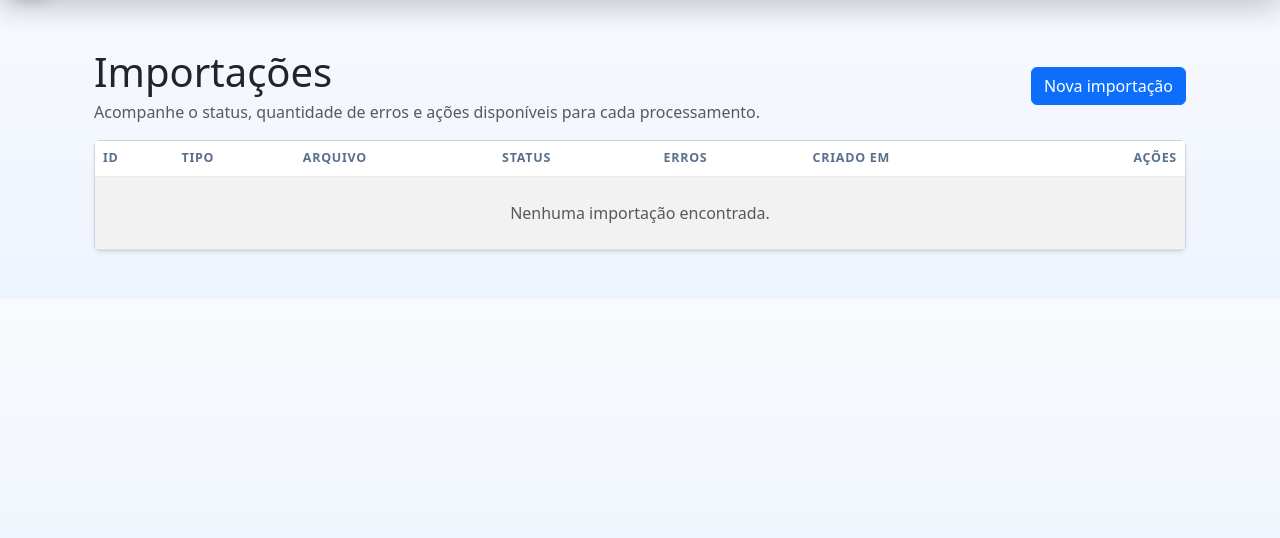
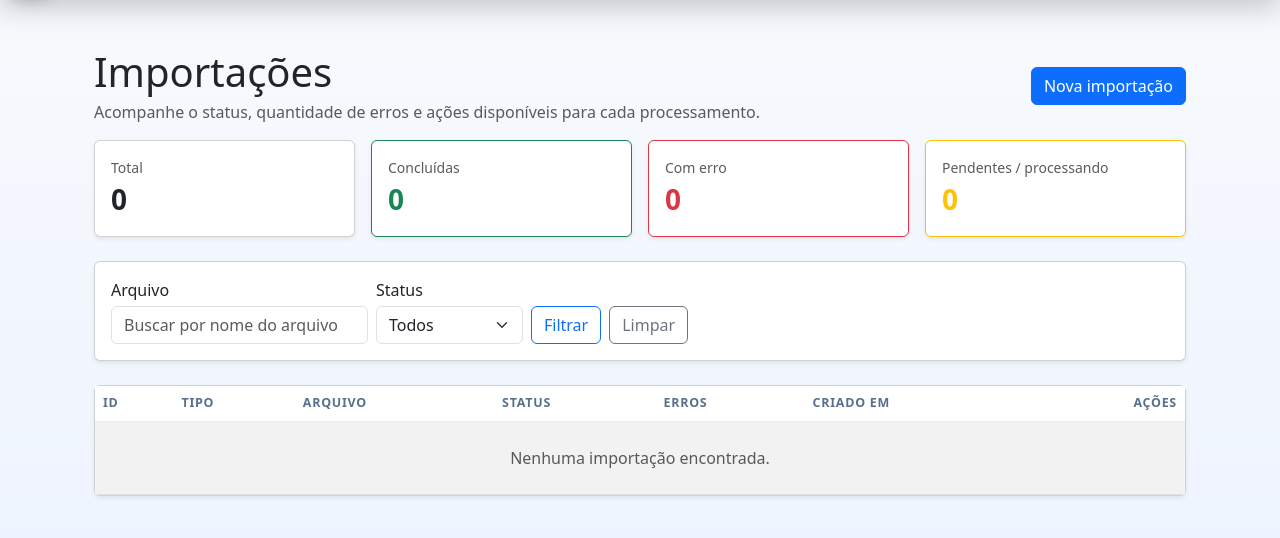
Before and after one commit to daniellaranjoadm-dorange/rdc-inteligente, a Django app: page /importacoes/ in a window 1280 px wide. Shown: the part 56-594 px from the top of the page. Run offline with Django 5.2, Linux system fonts and the light colour scheme; the visitor is signed in with stand-in values (Sample User, id 1); data that the repository does not hold is empty.

Commit message:
feat(importacoes): adiciona busca por nome de arquivo

```diff
--- a/importacoes/views.py
+++ b/importacoes/views.py
@@ -18,18 +18,43 @@ class ImportacoesHomeView(AuthenticatedTemplateMixin, ListView):
     paginate_by = 20
 
     def get_queryset(self):
-        return ImportacaoArquivo.objects.select_related("criado_por").prefetch_related("erros").order_by("-created_at")
+        qs = ImportacaoArquivo.objects.select_related("criado_por").prefetch_related("erros").order_by("-created_at")
+        status = self.request.GET.get("status", "").strip()
+        q = self.request.GET.get("q", "").strip()
+
+        if status:
+            qs = qs.filter(status=status)
+
+        if q:
+            qs = qs.filter(arquivo__icontains=q)
+
+        return qs
 
     def get_context_data(self, **kwargs):
         context = super().get_context_data(**kwargs)
         highlight_id = self.request.GET.get("highlight")
+        status = self.request.GET.get("status", "").strip()
+        q = self.request.GET.get("q", "").strip()
+
+        base_qs = ImportacaoArquivo.objects.all()
 
         context["importacao_destacada"] = None
         if highlight_id:
             try:
-                context["importacao_destacada"] = ImportacaoArquivo.objects.prefetch_related("erros").get(pk=highlight_id)
+                importacao = ImportacaoArquivo.objects.prefetch_related("erros").get(pk=highlight_id)
+                context["importacao_destacada"] = importacao
+                context["erros_preview"] = importacao.erros.all()[:10]
             except ImportacaoArquivo.DoesNotExist:
                 context["importacao_destacada"] = None
+
+        context["filtro_status"] = status
+        context["busca_arquivo"] = q
+        context["totais"] = {
+            "total": base_qs.count(),
+            "concluidas": base_qs.filter(status="concluida").count(),
+            "com_erro": base_qs.filter(status="erro").count(),
+            "em_andamento": base_qs.filter(status__in=["pendente", "processando"]).count(),
+        }
 
         return context
 
--- a/templates/importacoes/home.html
+++ b/templates/importacoes/home.html
@@ -7,6 +7,101 @@
             <p class="text-muted mb-0">Acompanhe o status, quantidade de erros e ações disponíveis para cada processamento.</p>
         </div>
         <a class="btn btn-primary" href="{% url 'importacoes-create' %}">Nova importação</a>
+    </div>
+
+    <div class="row g-3 mb-4">
+        <div class="col-md-3">
+            {% if importacao_destacada and importacao_destacada.total_erros > 0 %}
+    <div class="card shadow-sm mb-4 border-danger">
+        <div class="card-body">
+            <h5 class="mb-3 text-danger">Erros encontrados na importação</h5>
+
+            <div class="table-responsive">
+                <table class="table table-sm table-bordered align-middle">
+                    <thead class="table-light">
+                        <tr>
+                            <th>Linha</th>
+                            <th>Campo</th>
+                            <th>Mensagem</th>
+                        </tr>
+                    </thead>
+                    <tbody>
+                        {% for erro in erros_preview %}
+                        <tr>
+                            <td>{{ erro.linha }}</td>
+                            <td>{{ erro.campo }}</td>
+                            <td>{{ erro.mensagem }}</td>
+                        </tr>
+                        {% endfor %}
+                    </tbody>
+                </table>
+            </div>
+
+            <div class="mt-2 text-end">
+                <a href="{% url 'download_erros_importacao' importacao_destacada.pk %}" class="btn btn-sm btn-outline-danger">
+                    Baixar todos os erros
+                </a>
+            </div>
+        </div>
+    </div>
+    {% endif %}
+
+    <div class="card shadow-sm">
+                <div class="card-body">
+                    <div class="text-muted small">Total</div>
+                    <div class="fs-3 fw-bold">{{ totais.total }}</div>
+                </div>
+            </div>
+        </div>
+        <div class="col-md-3">
+            <div class="card shadow-sm border-success">
+                <div class="card-body">
+                    <div class="text-muted small">Concluídas</div>
+                    <div class="fs-3 fw-bold text-success">{{ totais.concluidas }}</div>
+                </div>
+            </div>
+        </div>
+        <div class="col-md-3">
+            <div class="card shadow-sm border-danger">
+                <div class="card-body">
+                    <div class="text-muted small">Com erro</div>
+                    <div class="fs-3 fw-bold text-danger">{{ totais.com_erro }}</div>
+                </div>
+            </div>
+        </div>
+        <div class="col-md-3">
+            <div class="card shadow-sm border-warning">
+                <div class="card-body">
+                    <div class="text-muted small">Pendentes / processando</div>
+                    <div class="fs-3 fw-bold text-warning">{{ totais.em_andamento }}</div>
+                </div>
+            </div>
+        </div>
+    </div>
+
+    <div class="card shadow-sm mb-4">
+        <div class="card-body">
+            <form method="get" class="d-flex gap-2 flex-wrap align-items-end">
+                <div>
+                    <label class="form-label mb-1">Arquivo</label>
+                    <input type="text" name="q" value="{{ busca_arquivo }}" class="form-control" placeholder="Buscar por nome do arquivo">
+                </div>
+                <div>
+                    <label class="form-label mb-1">Status</label>
+                    <select name="status" class="form-select">
+                        <option value="">Todos</option>
+                        <option value="pendente" {% if filtro_status == "pendente" %}selected{% endif %}>Pendente</option>
+                        <option value="processando" {% if filtro_status == "processando" %}selected{% endif %}>Processando</option>
+                        <option value="concluida" {% if filtro_status == "concluida" %}selected{% endif %}>Concluída</option>
+                        <option value="erro" {% if filtro_status == "erro" %}selected{% endif %}>Erro</option>
+                    </select>
+                </div>
+                <div class="d-flex gap-2">
+                    <button type="submit" class="btn btn-outline-primary">Filtrar</button>
+                    <a href="{% url 'importacoes-home' %}" class="btn btn-outline-secondary">Limpar</a>
+                </div>
+            </form>
+        </div>
     </div>
 
     {% if importacao_destacada %}
```
